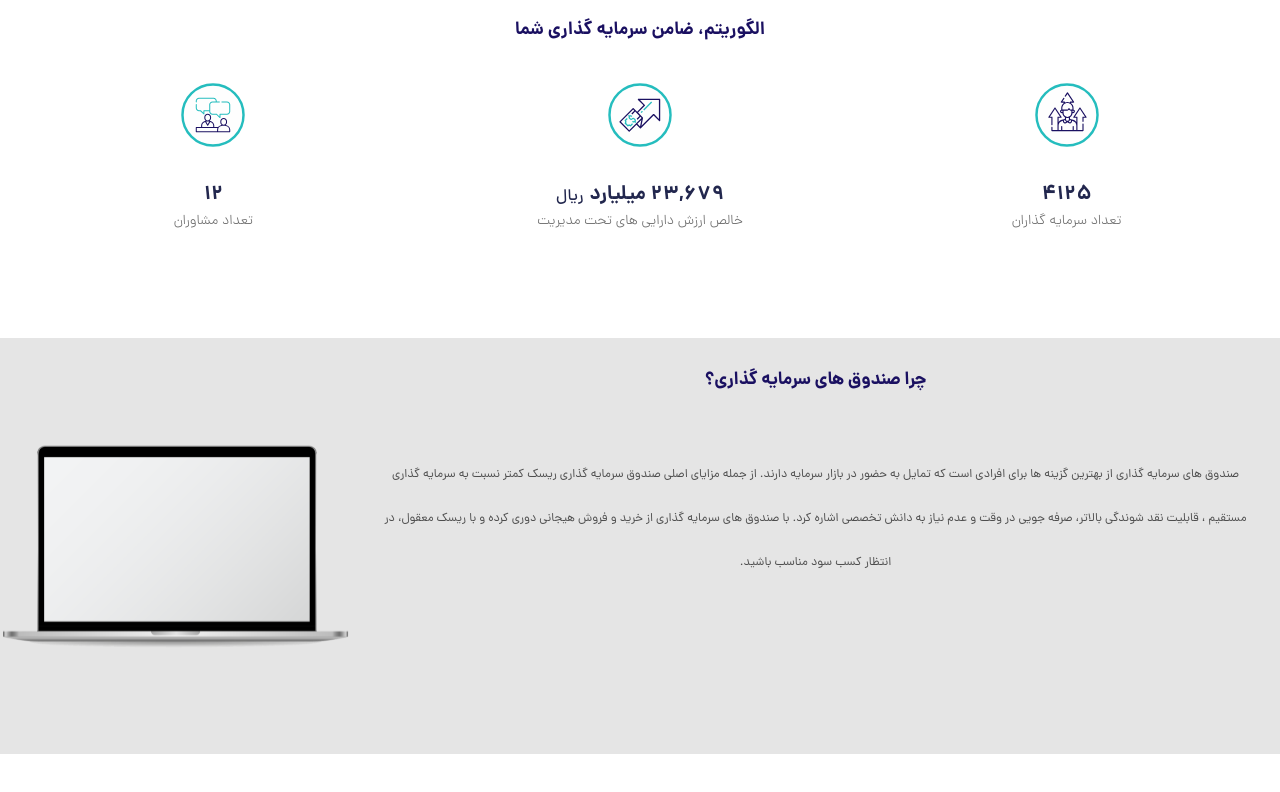
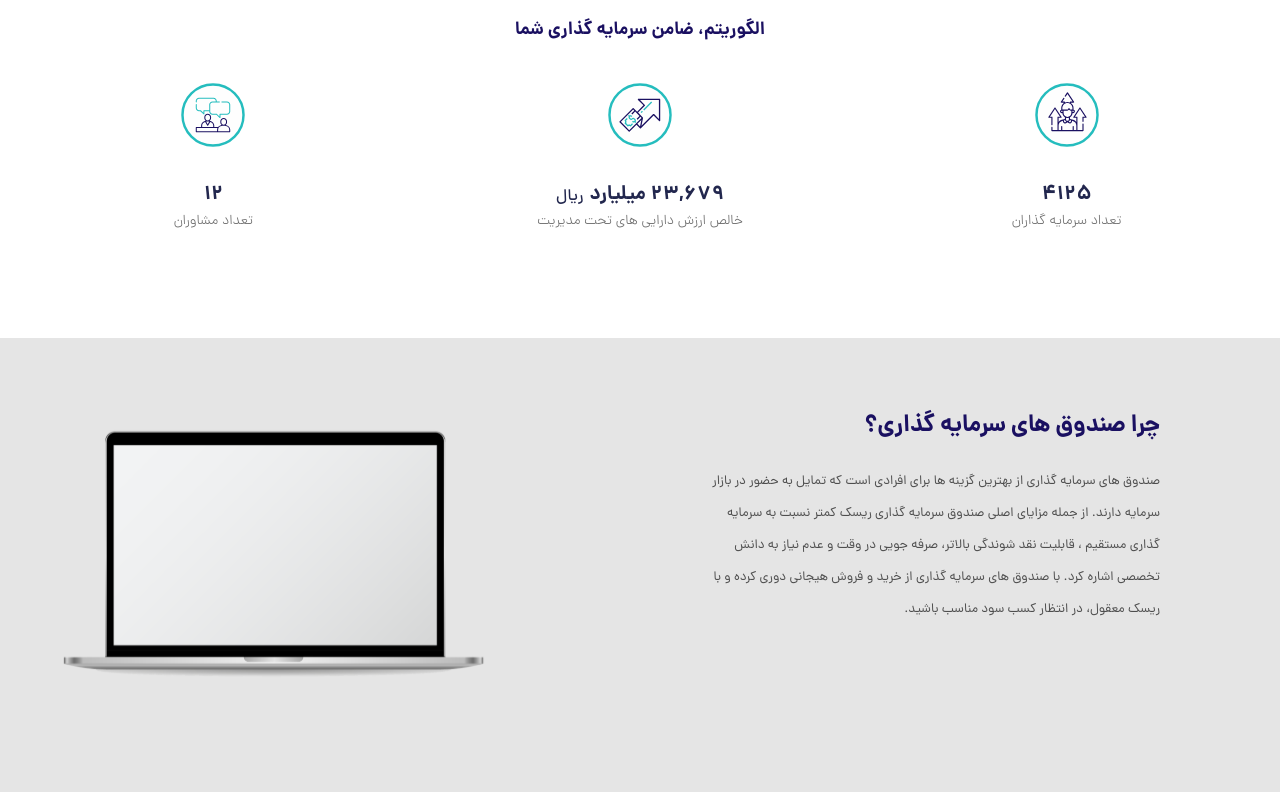
Before and after one commit to najdi123/Algorithm, a Next.js app: page / in a window 1280 px wide. Shown: the part 786-1578 px from the top of the page. Before the commit the page ends 1540 px from the top, so only its background shows below. Built offline with nearby package versions, Linux system fonts and the light colour scheme.

Commit message:
changed MutualFunds component's styles

```diff
--- a/src/components/MutualFunds/MutualFunds.module.css
+++ b/src/components/MutualFunds/MutualFunds.module.css
@@ -3,6 +3,7 @@
     text-align: center;
 
     /*position: relative;*/
+    padding: 0 27px;
 }
 .laptopBackground{
     background: url("/images/laptop.svg");
@@ -32,7 +33,7 @@
     display: none;
 }
 .description{
-    padding: 22px 27px;
+    padding: 22px 0;
 
     font-family: Dana;
     font-style: normal;
@@ -56,7 +57,13 @@
     .wrapper{
         display: flex;
         flex-direction: row-reverse;
-        align-items: center;
+        /*align-items: start;*/
+
+        justify-content: flex-end;
+
+        position: relative;
+        height: 838px;
+        padding: 0 60px;
     }
     .displayOnLarge{
         display: block;
@@ -64,19 +71,95 @@
     .displayOnSmall{
         display: none;
     }
+
+    .topOrLeft{
+        position: absolute;
+        top: 0;
+        left: 0;
+    }
+    .bottomOrRight{
+        /*position: absolute;*/
+        /*top: 0;*/
+        /*right: 0;*/
+    }
+
+    .title{
+        margin: 50px 0 0;
+        padding: 0;
+        font-size: 24px;
+        line-height: 78px;
+        display: flex;
+    }
+    .displayOnSmall{
+        display: none;
+    }
+    .description{
+        width: 360px;
+        /*height: 174px;*/
+        font-size: 13px;
+        line-height: 246%;
+        /* or 59px */
+        color: #4E4E4E;
+        padding: 0;
+        margin: 0;
+        text-align: right;
+    }
+
+    .laptopBackground{
+        width: 340px;
+        height: 201px;
+        margin: 110px 0 0 20px;
+        /*width: 30vw;*/
+    }
 }
-@media (min-width: 992px) {  }
-@media (min-width: 1200px) {  }
+@media (min-width: 992px) {
+    .wrapper{
+        padding: 0 80px;
+    }
+
+    .description{
+        width: 460px;
+        /*height: 174px;*/
+        font-size: 13px;
+        line-height: 246%;
+        /* or 59px */
+        color: #4E4E4E;
+        padding: 0;
+        margin: 0;
+        text-align: right;
+    }
+    .laptopBackground{
+        width: 427px;
+        height: 251px;
+        margin: 90px 0 0 60px;
+        /*width: 30vw;*/
+    }
+
+}
+@media (min-width: 1200px) {
+    .wrapper{
+        padding: 0 120px;
+    }
+}
 @media (min-width: 1900px) {
     .wrapper{
-        padding-bottom: 177px;
         position: relative;
         height: 838px;
-        /*padding: 0 140px 0 50px;*/
+        padding: 0 140px;
+    }
+    .topOrLeft{
+        position: absolute;
+        top: 0;
+        left: 0;
+    }
+    .bottomOrRight{
+        /*position: absolute;*/
+        /*top: 0;*/
+        /*right: 0;*/
     }
     .title{
-        padding: 162px 141px 25px 0;
-        margin: 0;
+        margin: 162px 0 0 0;
+        padding: 0;
         font-size: 50px;
         line-height: 78px;
         display: flex;
@@ -90,38 +173,16 @@
         font-size: 24px;
         line-height: 246%;
         /* or 59px */
-
-
         color: #4E4E4E;
-
         padding: 0;
-        margin: 0 142px 0 0;
-        /*margin: 0;*/
+        margin: 0;
         text-align: right;
-
 
     }
     .laptopBackground{
-
         width: 854px;
         height: 503.62px;
+        margin: 157px 0 0 56px;
+    }
 
-        margin: 157px 0 0 56px;
-        /*top: 170px;*/
-        /*left: 155px;*/
-
-
-    }
-    .topOrLeft{
-        position: absolute;
-        top: 0;
-        left: 0;
-    }
-    .bottomOrRight{
-        position: absolute;
-        /*top: 162px;*/
-        /*right: 141px;*/
-        top: 0;
-        right: 0;
-    }
 }
```
